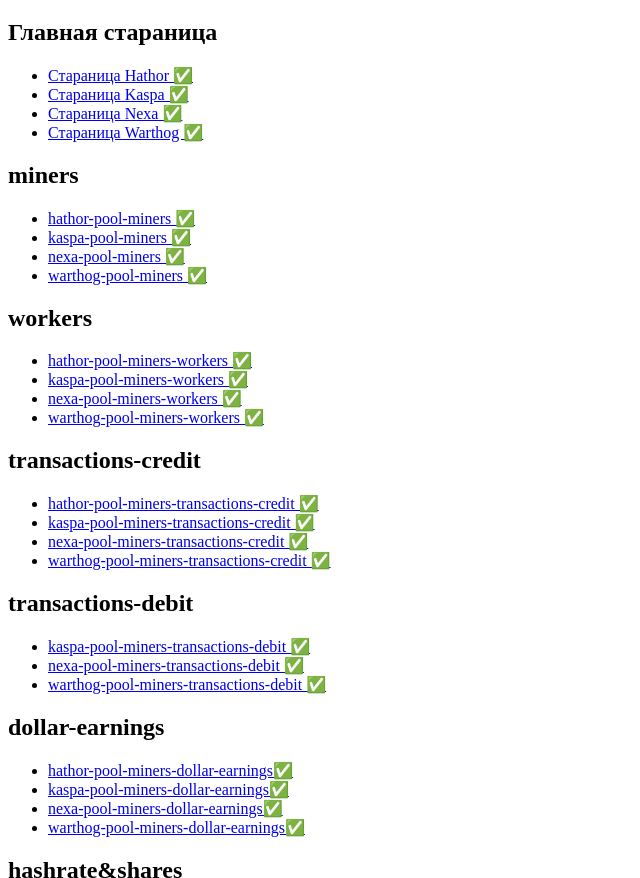
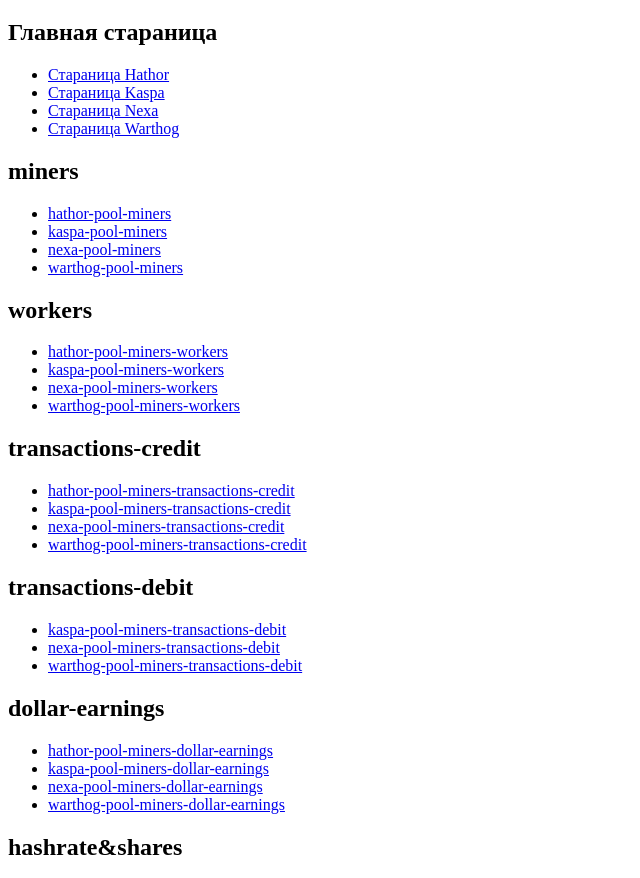
Before and after one commit to timofeyshumakov/acc-pool.pw, a plain HTML site: page index.html in a window 1280 px wide. Shown: the part 61-939 px from the top of the page, without its empty margins (0-640 px from the left). Drawn offline with Linux system fonts and the light colour scheme.

Commit message:
Add files via upload

```diff
--- a/index.html
+++ b/index.html
@@ -8,39 +8,39 @@
     <div class="wrapper">
       <h1>Acc-pool.pw</h1>
       <h2>Главная стараница</h2>
-      <ul><li><a href="index-hathor.html">Стараница Hathor ✅</a></li>
-<li><a href="index-kaspa.html">Стараница Kaspa ✅</a></li>
-<li><a href="index-nexa.html">Стараница Nexa ✅</a></li>
-<li><a href="index-warthog.html">Стараница Warthog ✅</a></li>
+      <ul><li><a href="index-hathor.html">Стараница Hathor</a></li>
+<li><a href="index-kaspa.html">Стараница Kaspa</a></li>
+<li><a href="index-nexa.html">Стараница Nexa</a></li>
+<li><a href="index-warthog.html">Стараница Warthog</a></li>
       </ul>
       <h2>miners</h2>
-      <ul><li><a href="hathor-pool-miners.html">hathor-pool-miners ✅</a></li>
-<li><a href="kaspa-pool-miners.html">kaspa-pool-miners ✅</a></li>
-<li><a href="nexa-pool-miners.html">nexa-pool-miners ✅</a></li>
-<li><a href="warthog-pool-miners.html">warthog-pool-miners ✅</a></li>
+      <ul><li><a href="hathor-pool-miners.html">hathor-pool-miners</a></li>
+<li><a href="kaspa-pool-miners.html">kaspa-pool-miners</a></li>
+<li><a href="nexa-pool-miners.html">nexa-pool-miners</a></li>
+<li><a href="warthog-pool-miners.html">warthog-pool-miners</a></li>
       </ul>
       <h2>workers</h2>
-      <ul><li><a href="hathor-pool-miners-workers.html">hathor-pool-miners-workers ✅</a></li>
-<li><a href="kaspa-pool-miners-workers.html">kaspa-pool-miners-workers ✅</a></li>
-<li><a href="nexa-pool-miners-workers.html">nexa-pool-miners-workers ✅</a></li>
-<li><a href="warthog-pool-miners-workers.html">warthog-pool-miners-workers ✅</a></li>
+      <ul><li><a href="hathor-pool-miners-workers.html">hathor-pool-miners-workers</a></li>
+<li><a href="kaspa-pool-miners-workers.html">kaspa-pool-miners-workers</a></li>
+<li><a href="nexa-pool-miners-workers.html">nexa-pool-miners-workers</a></li>
+<li><a href="warthog-pool-miners-workers.html">warthog-pool-miners-workers</a></li>
       </ul>
       <h2>transactions-credit</h2>
-      <ul><li><a href="hathor-pool-miners-transactions-credit.html">hathor-pool-miners-transactions-credit ✅</a></li>
-<li><a href="kaspa-pool-miners-transactions-credit.html">kaspa-pool-miners-transactions-credit ✅</a></li>
-<li><a href="nexa-pool-miners-transactions-credit.html">nexa-pool-miners-transactions-credit ✅</a></li>
-<li><a href="warthog-pool-miners-transactions-credit.html">warthog-pool-miners-transactions-credit ✅</a></li>
+      <ul><li><a href="hathor-pool-miners-transactions-credit.html">hathor-pool-miners-transactions-credit</a></li>
+<li><a href="kaspa-pool-miners-transactions-credit.html">kaspa-pool-miners-transactions-credit</a></li>
+<li><a href="nexa-pool-miners-transactions-credit.html">nexa-pool-miners-transactions-credit</a></li>
+<li><a href="warthog-pool-miners-transactions-credit.html">warthog-pool-miners-transactions-credit</a></li>
       </ul>
       <h2>transactions-debit</h2>
-      <ul><li><a href="kaspa-pool-miners-transactions-debit.html">kaspa-pool-miners-transactions-debit ✅</a></li>
-<li><a href="nexa-pool-miners-transactions-debit.html">nexa-pool-miners-transactions-debit ✅</a></li>
-<li><a href="warthog-pool-miners-transactions-debit.html">warthog-pool-miners-transactions-debit ✅</a></li>
+      <ul><li><a href="kaspa-pool-miners-transactions-debit.html">kaspa-pool-miners-transactions-debit</a></li>
+<li><a href="nexa-pool-miners-transactions-debit.html">nexa-pool-miners-transactions-debit</a></li>
+<li><a href="warthog-pool-miners-transactions-debit.html">warthog-pool-miners-transactions-debit</a></li>
       </ul>
       <h2>dollar-earnings</h2>
-      <ul><li><a href="hathor-pool-miners-dollar-earnings.html">hathor-pool-miners-dollar-earnings✅</a></li>
-<li><a href="kaspa-pool-miners-dollar-earnings.html">kaspa-pool-miners-dollar-earnings✅</a></li>
-<li><a href="nexa-pool-miners-dollar-earnings.html">nexa-pool-miners-dollar-earnings✅</a></li>
-<li><a href="warthog-pool-miners-dollar-earnings.html">warthog-pool-miners-dollar-earnings✅</a></li>
+      <ul><li><a href="hathor-pool-miners-dollar-earnings.html">hathor-pool-miners-dollar-earnings</a></li>
+<li><a href="kaspa-pool-miners-dollar-earnings.html">kaspa-pool-miners-dollar-earnings</a></li>
+<li><a href="nexa-pool-miners-dollar-earnings.html">nexa-pool-miners-dollar-earnings</a></li>
+<li><a href="warthog-pool-miners-dollar-earnings.html">warthog-pool-miners-dollar-earnings</a></li>
       </ul>
       <h2>hashrate&shares</h2>
       <ul><li><a href="hathor-pool-miners-dollar-hashrate&shares.html">hathor-pool-miners-dollar-hashrate&shares</a></li>
```
